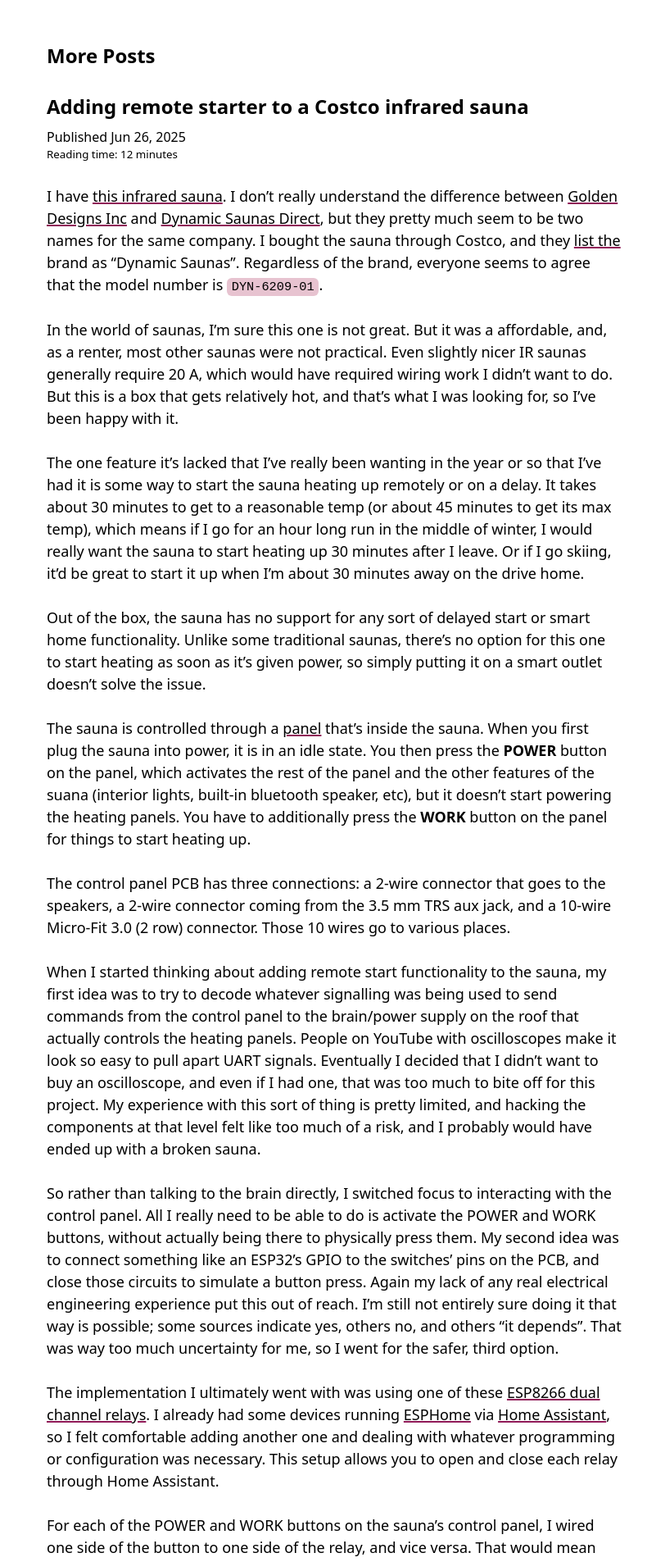
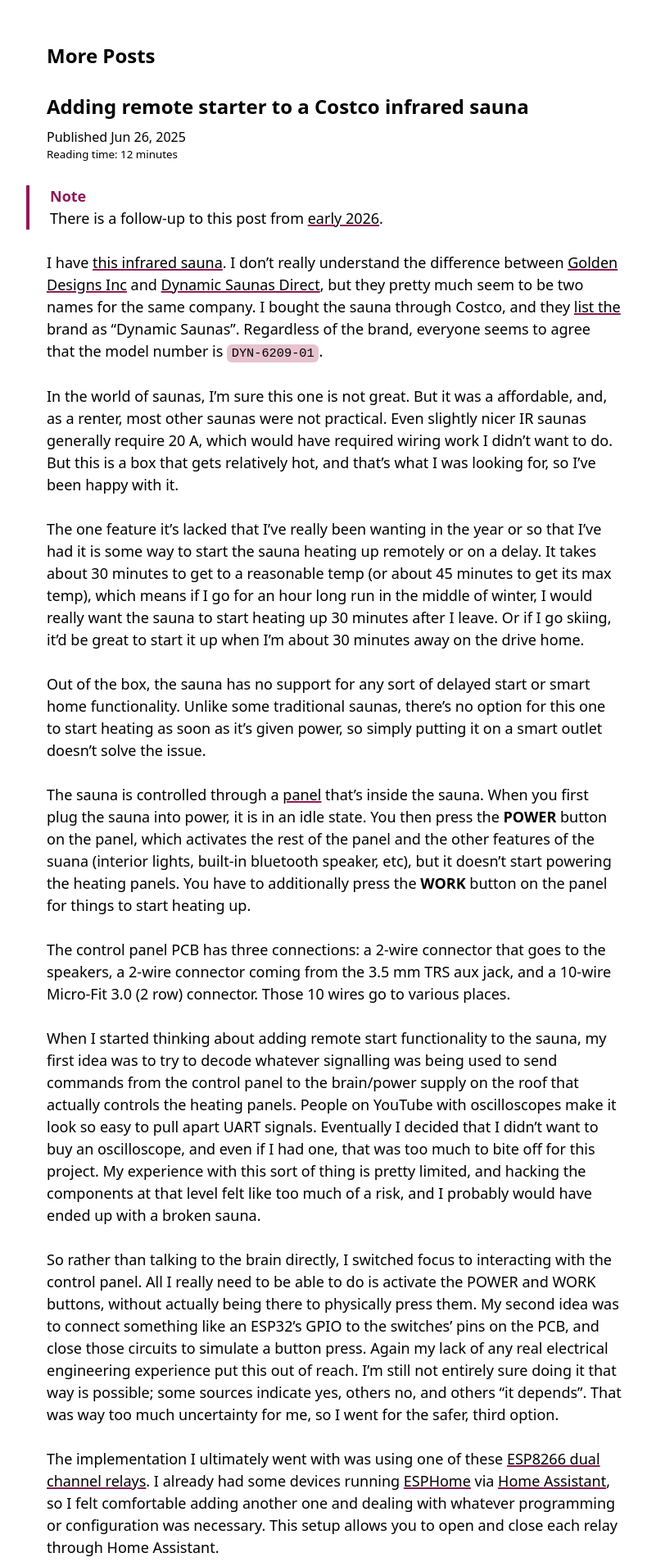
Before and after one commit to farski/awholenother.com, a Jekyll site: the page built from _posts/2025-06-26-sauna-remote-start.md, in a window 1280 px wide. Shown: the top 1905 px of the page at 82% size, without its empty margins (232-1022 px from the left). Built offline with Jekyll 4.4.1, drawn with Linux system fonts in a browser that asks for light colours; some of the changed text lies outside the part shown.

Commit message:
Add follow-up note

```diff
--- a/_posts/2025-06-26-sauna-remote-start.md
+++ b/_posts/2025-06-26-sauna-remote-start.md
@@ -10,6 +10,10 @@
   - electronics
   - microcontroller
 ---
+
+<div class="note">
+  <p>There is a follow-up to this post from <a href="/2026/02/12/remote-esphome-sauna-controller-update.html">early 2026</a>.</p>
+</div>
 
 I have [this infrared sauna](https://dynamicsaunasdirect.com/products/santiago-2-person-low-emf-far-infrared-sauna?srsltid=AfmBOoqarQ9SfhPoRprAxfNwZg7lVcThlGRLrvkmtWAcYsGQ73lr46ub). I don’t really understand the difference between [Golden Designs Inc](https://goldendesigninc.com/collections/dynamic-saunas/products/santiago-2-person-low-emf-far-infrared-sauna) and [Dynamic Saunas Direct](https://dynamicsaunasdirect.com/products/santiago-2-person-low-emf-far-infrared-sauna?srsltid=AfmBOoqarQ9SfhPoRprAxfNwZg7lVcThlGRLrvkmtWAcYsGQ73lr46ub), but they pretty much seem to be two names for the same company. I bought the sauna through Costco, and they [list the](https://www.costco.com/dynamic-santiago-2-person-full-spectrum-infrared-sauna.product.4000348956.html) brand as “Dynamic Saunas”. Regardless of the brand, everyone seems to agree that the model number is `DYN-6209-01`.
 
@@ -163,3 +167,7 @@
 ![Sauna roof with relay installation](https://kala.farski.com/awholenother/sauna_6470.jpg)
 ![Alternate angle of relay installation](https://kala.farski.com/awholenother/sauna_6471.jpg)
 ![Control panel installation](https://kala.farski.com/awholenother/sauna_6467.jpg)
+
+<div class="note">
+  <p>There is a follow-up to this post from <a href="/2026/02/12/remote-esphome-sauna-controller-update.html">early 2026</a>.</p>
+</div>
--- a/css/main.css
+++ b/css/main.css
@@ -268,6 +268,17 @@
 		padding-inline-start: 50px;
 		font-style: italic;
 	}
+
+	div.note {
+		border-inline-start: 4px solid var(--primary-color);
+
+		p:first-child::before {
+			color: var(--primary-color);
+			content: "Note";
+			display: block;
+			font-weight: bold;
+		}
+	}
 }
 
 /* For index page */
```
